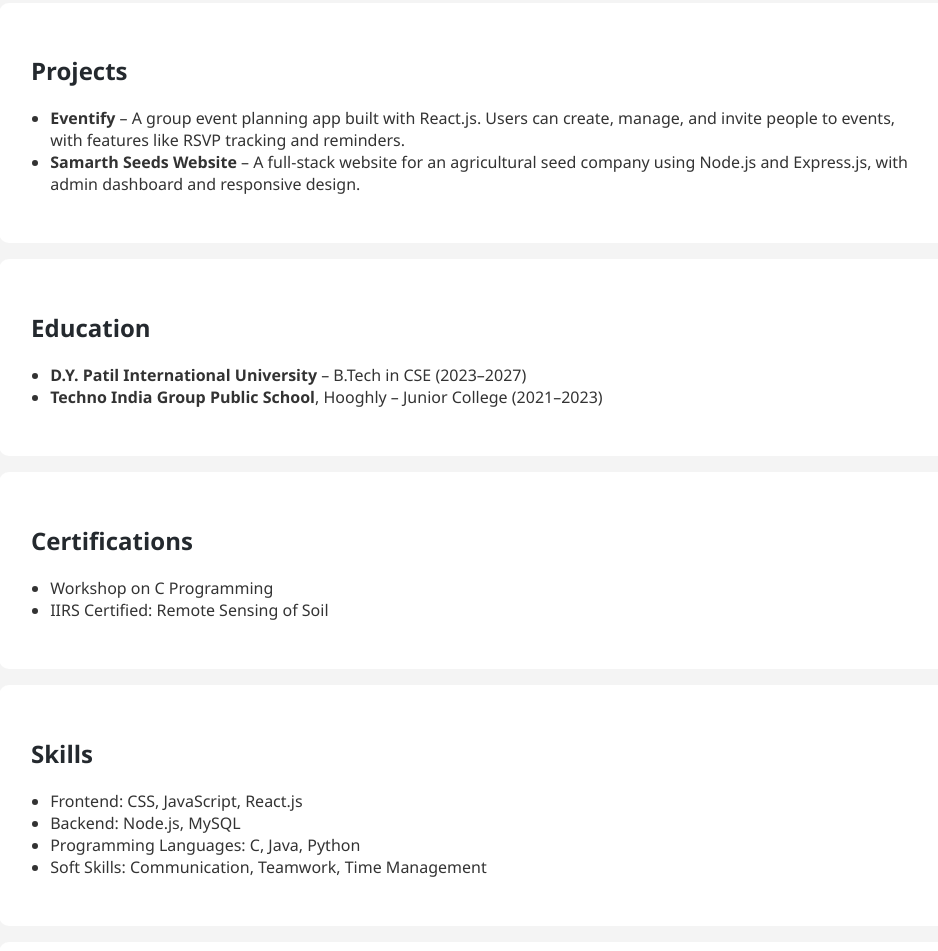
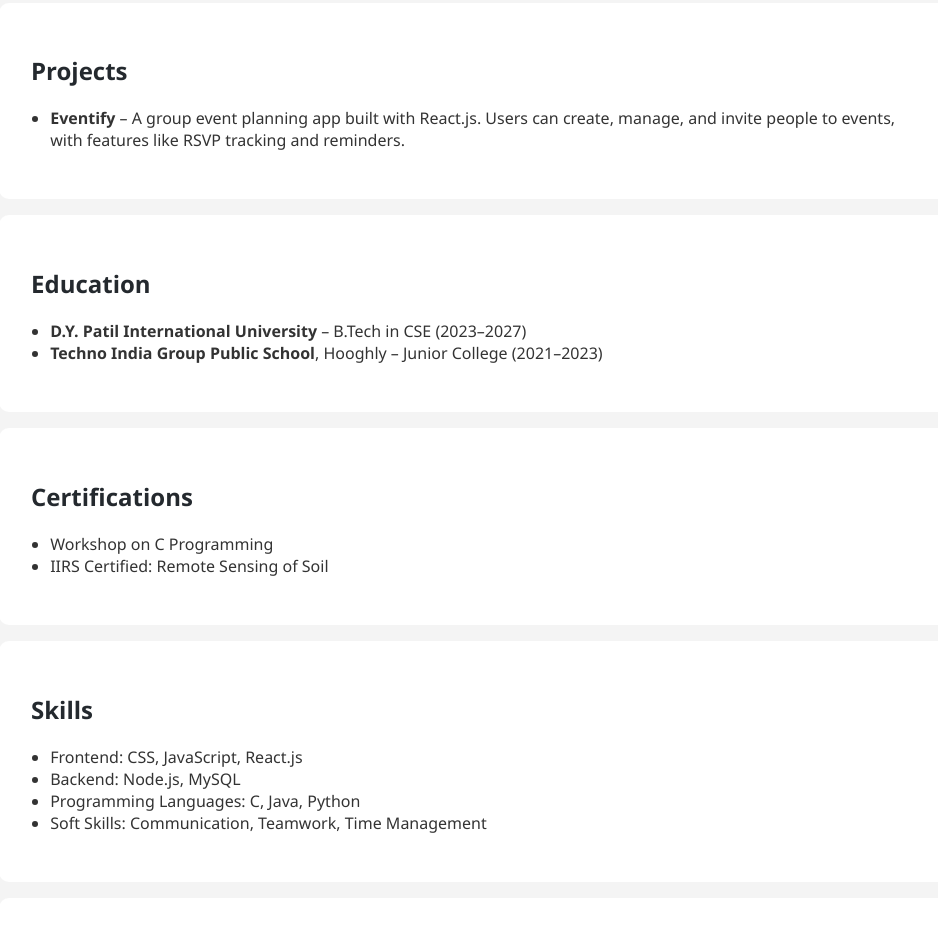
Before and after one commit to Raj007009/portfolio, a plain HTML site: page index.html in a window 1280 px wide. Shown: the part 759-1710 px from the top of the page, without its empty margins (159-1097 px from the left). Drawn offline with Linux system fonts and the light colour scheme.

Commit message:
Update index.html

```diff
--- a/index.html
+++ b/index.html
@@ -76,7 +76,6 @@
     <h2>Projects</h2>
     <ul>
       <li><strong>Eventify</strong> – A group event planning app built with React.js. Users can create, manage, and invite people to events, with features like RSVP tracking and reminders.</li>
-      <li><strong>Samarth Seeds Website</strong> – A full-stack website for an agricultural seed company using Node.js and Express.js, with admin dashboard and responsive design.</li>
     </ul>
   </section>
 
```
